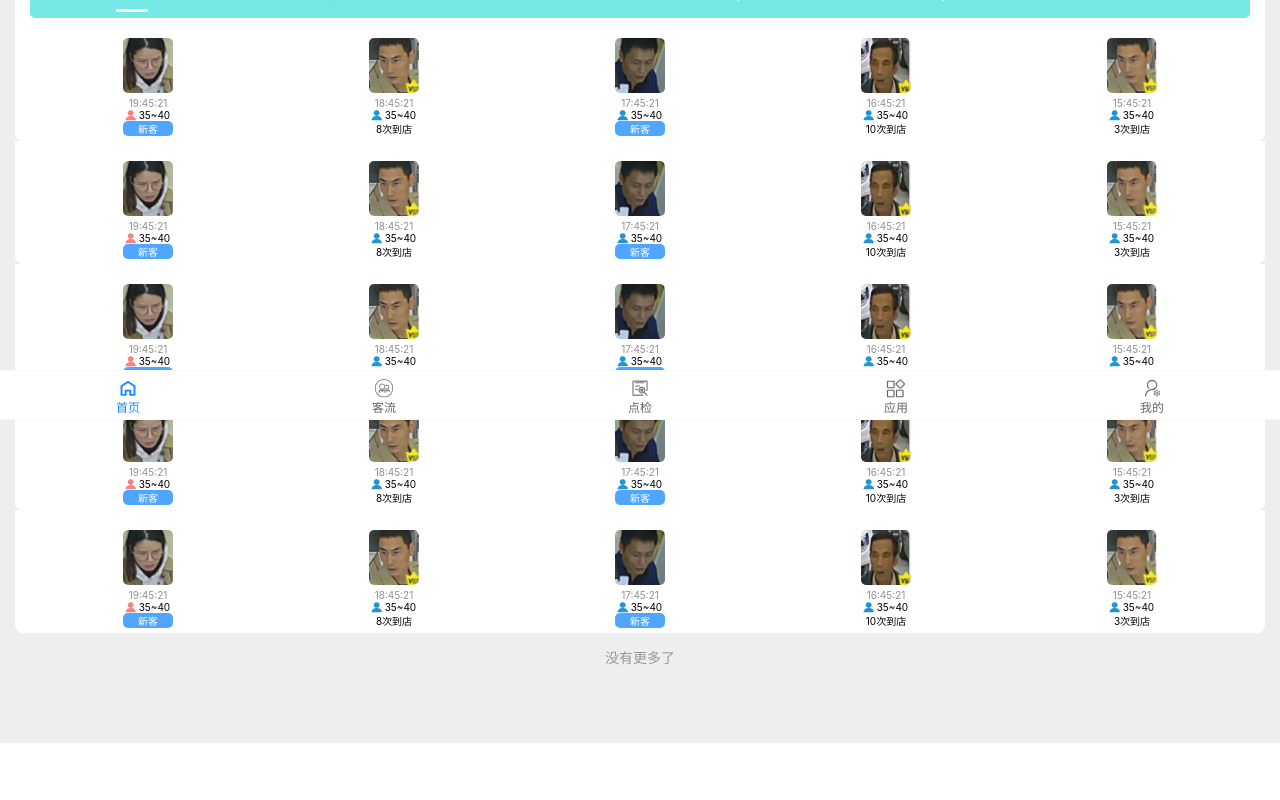
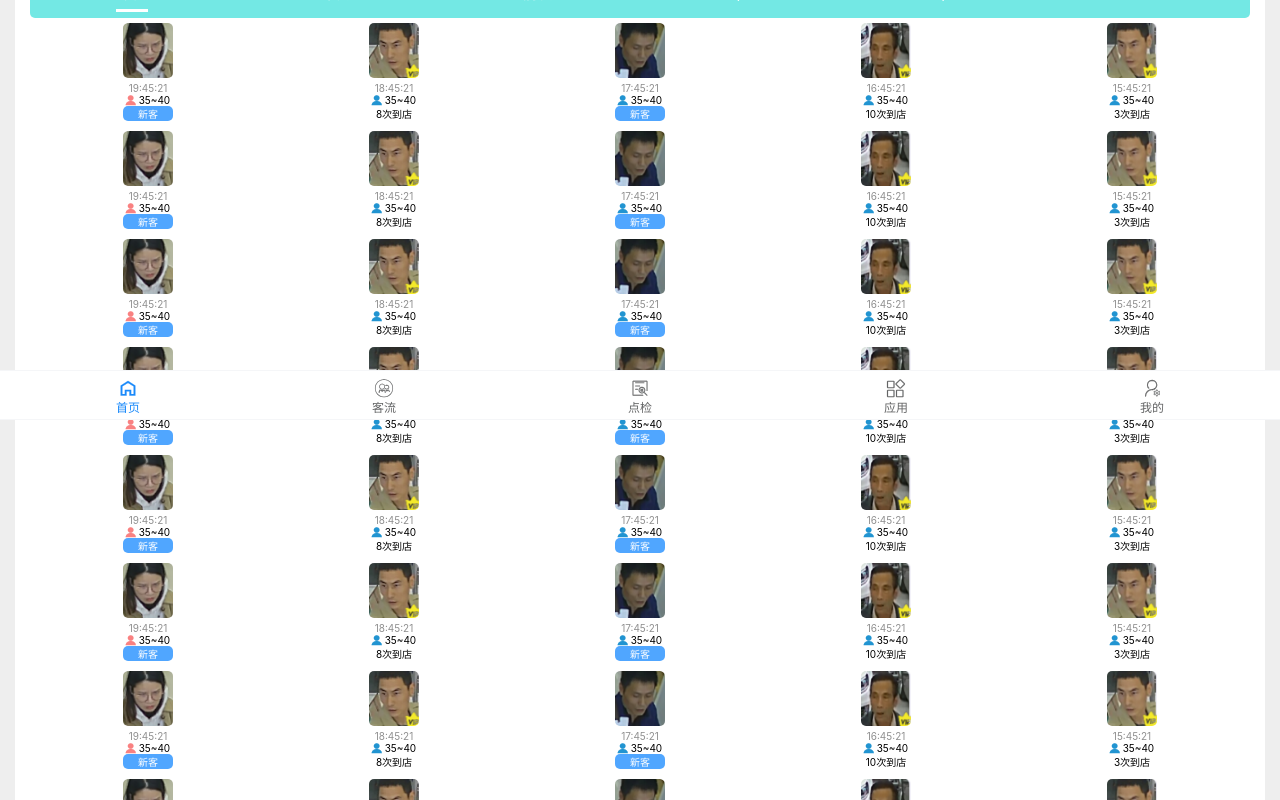
Before and after one commit to hello-stranger-git/huawei-vant, a Vue app: page /#/flow in a window 1280 px wide. Shown: the part 380-1180 px from the top of the page. Before the commit the page ends 1123 px from the top, so only its background shows below. Built offline with nearby package versions, Linux system fonts and the light colour scheme.

Commit message:
添加了客流页懒加载

```diff
--- a/src/views/flow/components/fristTab.vue
+++ b/src/views/flow/components/fristTab.vue
@@ -1,11 +1,8 @@
 <template>
   <div>
+    <!-- 日期选择 -->
     <DateSelect></DateSelect>
-    <van-pull-refresh
-      v-model="isLoading"
-      @refresh="onRefresh"
-      success-text="刷新成功"
-    >
+    <!-- 懒加载图片列表 -->
     <div class="todayCustomer">
       <van-list
         v-model="loading"
@@ -31,7 +28,6 @@
         </van-row>
       </van-list>
     </div>
-    </van-pull-refresh>
   </div>
 </template>
 <script>
@@ -92,35 +88,41 @@ export default {
     this.arr = [this.userArr, this.userArr, this.userArr, this.userArr]
   },
   methods: {
-    onRefresh() {
-      console.log('下拉刷新')
-    },
     onLoad() {
       this.loading = true
       setTimeout(() => {
+        for (let i = 0; i < 4; i++) {
           this.arr.push(this.userArr)
-        console.log('上划加载')
-        // if (this.arr.length > 8) {
+        }
+        if (this.arr.length > 20) {
           this.finished = true
-        // }
-      }, 1000)
-      this.Loading = false
-      console.log(this.Loading)
+        } else {
+          this.loading = false
         }
+      }, 500)
     }
+  },
+  mounted() {}
 }
 </script>
 
 <style lang="less" scoped>
+.todayCustomer {
+  border-radius: 0 0 8px 8px;
   .van-row {
-  background-color: #fff;
+    padding-top: 20px;
     text-align: center;
     padding: 5px 10px;
+    background-color: #fff;
   }
-.todayCustomer {
-  .van-row {
-    padding-top: 20px;
+  .van-row:last-child {
     border-radius: 0 0 8px 8px;
+    background-color: red;
   }
 }
 </style>
+<style>
+body {
+  height: 100%;
+}
+</style>
```
Lines whose indentation alone changed are shown as unchanged.
